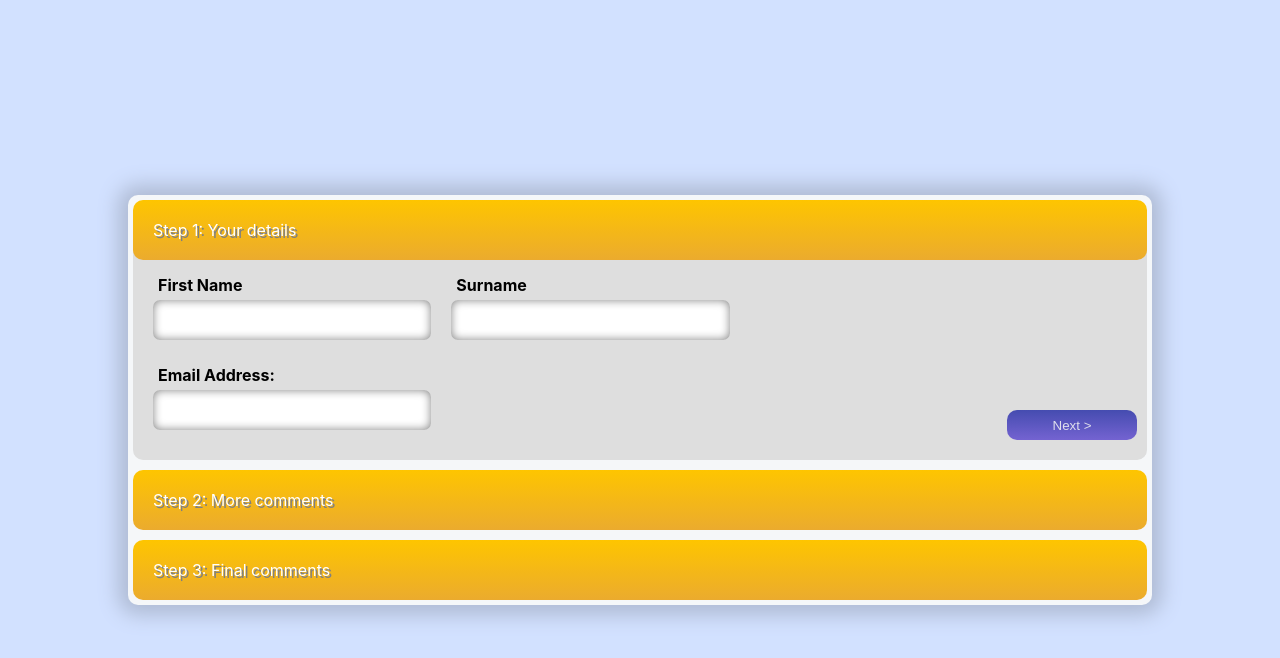
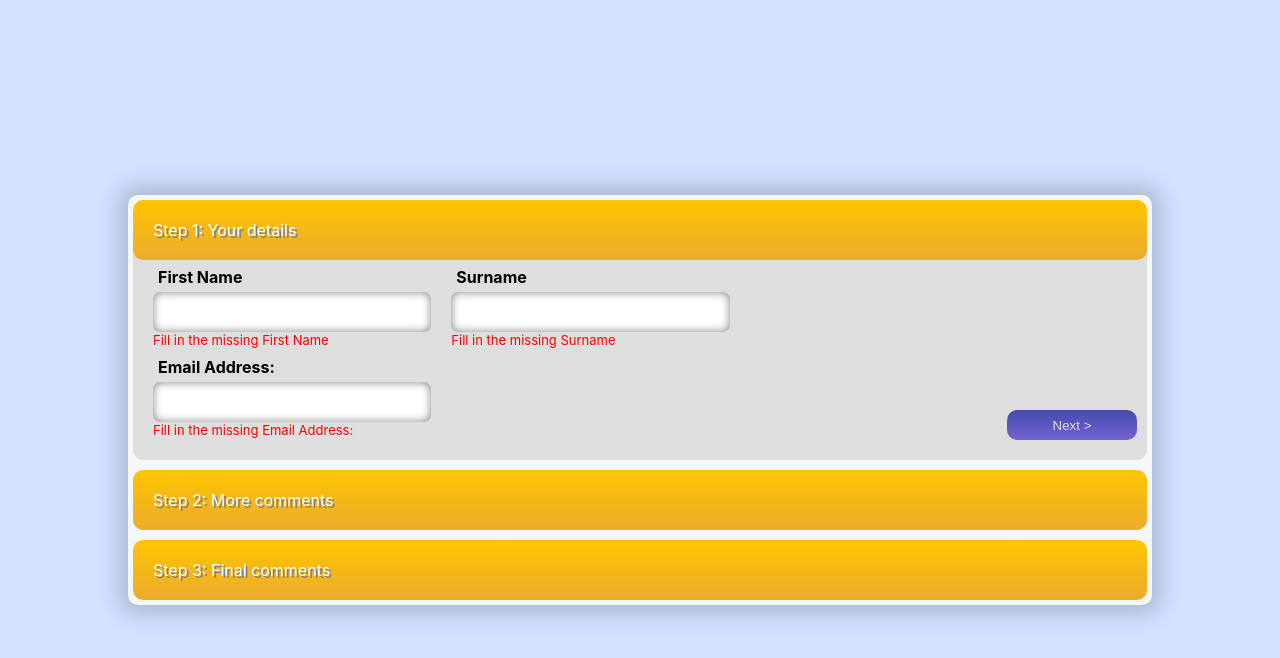
Before and after one commit to lok020/interview_test, a React (Create React App) app: page / in a window 1280 px wide. Both pictures are taken after a click on the button "Next >". Shown: the top 658 px of the page. Built offline with nearby package versions, Linux system fonts and the light colour scheme.

Commit message:
added validation

```diff
--- a/src/App.scss
+++ b/src/App.scss
@@ -48,7 +48,7 @@ $input-border-radius: 7px;
 
           .expand-col{
             width: 40%;
-            padding: 10px;
+            padding: 2px 10px;
           }
         }
 
@@ -110,6 +110,11 @@ $input-border-radius: 7px;
             height: 150px;
             resize: none;
           }
+
+          .warning{
+            font-size: 13px;
+            color: red;
+          }
         }
 
         .btn-area{
--- a/src/COMPONENT/TitleNInputSelect.js
+++ b/src/COMPONENT/TitleNInputSelect.js
@@ -1,6 +1,6 @@
 import React from 'react'
 
-function TitleNInputSelect({title, input, updateInput, list}) {
+function TitleNInputSelect({title, input, updateInput, list, warning}) {
 
     return (
         <form className='input-area expand-col'>
@@ -13,6 +13,7 @@ function TitleNInputSelect({title, input, updateInput, list}) {
                     </option>
                 )}
             </select>
+            {warning && <label className='warning'>{`Fill in the missing ${title}`}</label>}
         </form>
     )
 }
--- a/src/COMPONENT/TitleNInputText.js
+++ b/src/COMPONENT/TitleNInputText.js
@@ -1,11 +1,11 @@
 import React from 'react'
 
-function TitleNInput({title, input, updateInput}) {
-
+function TitleNInput({title, input, updateInput, warning}) {
     return (
         <form className='input-area expand-col'>
             <label className='label'>{title}</label>
             <input className='input text' type={"text"} value={input} onChange={updateInput}/>
+            {warning && <label className='warning'>{`Fill in the missing ${title}`}</label>}
         </form>
     )
 }
--- a/src/COMPONENT/TitleNInputTextarea.js
+++ b/src/COMPONENT/TitleNInputTextarea.js
@@ -1,11 +1,12 @@
 import React from 'react'
 
-function TitleNInputTextarea({title, input, updateInput}) {
+function TitleNInputTextarea({title, input, updateInput, warning}) {
 
     return (
         <form className='input-area col-1'>
             <label className='label'>{title}</label>
             <textarea className='input textarea' value={input} onChange={updateInput}/>
+            {warning && <label className='warning'>{`Fill in the missing ${title}`}</label>}
         </form>
     )
 }
--- a/src/COMPONENT/TitleNListOfInputText.js
+++ b/src/COMPONENT/TitleNListOfInputText.js
@@ -1,6 +1,14 @@
 import React from 'react'
 
-function TitleNListOfInputText({title, input, updateInput}) {
+function TitleNListOfInputText({title, input, updateInput, warning, warning_key}) {
+    const checkWarning = () => {
+        let result = "";
+        for (let i in warning){
+            if (warning[i] === true)
+                result += `${warning_key[i]}, `;
+        }
+        return result.substring(0, result.length-2);
+    }
 
     return (
         <form className='input-area expand-col'>
@@ -10,6 +18,9 @@ function TitleNListOfInputText({title, input, updateInput}) {
                     <input className='input special-text' key={index} type={"text"} id={index} value={date} onChange={updateInput}/>
                 )}
             </div>
+            {warning.includes(true) && <label className='warning'>
+                {"Fill in the missing: " + checkWarning()}
+            </label>}
         </form>
     )
 }
--- a/src/STEPS/Step1.js
+++ b/src/STEPS/Step1.js
@@ -5,8 +5,9 @@ import TitleNInputText from '../COMPONENT/TitleNInputText';
 function Step1({is_expand, expand, nextStep}) {
     const [firstName, setFirstName] = useState("");
     const [surname, setSurname] = useState("");
-    const [Email, setEmail] = useState("");
-
+    const [email, setEmail] = useState("");
+    // warning index representaion -> [firstName, surname, email]
+    const [warning, setWarning] = useState([false, false, false]);
 
     const updateFirstName = (e) => {
         setFirstName(e.target.value);
@@ -21,7 +22,30 @@ function Step1({is_expand, expand, nextStep}) {
     }
 
     const validation = () => {
-        if (firstName !== "" && surname !== "" && Email !== "") nextStep();
+        // deep copy for edit
+        let new_warning = JSON.parse(JSON.stringify(warning));
+        // first name checking
+        if (firstName !== "")
+            new_warning[0] = false;
+        else
+            new_warning[0] = true;
+
+        // surname checking
+        if (surname !== "")
+            new_warning[1] = false;
+        else
+            new_warning[1] = true;
+
+        // email checking
+        if (email !== "" && email.includes("@") &&
+            email.slice(-1) !== "@" && email.includes(".") &&
+            email.slice(-1) !== ".")
+            new_warning[2] = false;
+        else
+            new_warning[2] = true;
+        setWarning(new_warning);
+
+        if (!new_warning.includes(true)) nextStep();
     }
 
     return (
@@ -30,9 +54,9 @@ function Step1({is_expand, expand, nextStep}) {
             {is_expand ?
             <div className='expand'>
                 <div className='expand-row'>
-                    <TitleNInputText title={"First Name"} input={firstName} updateInput={updateFirstName}/>
-                    <TitleNInputText title={"Surname"} input={surname} updateInput={updateSurname}/>
-                    <TitleNInputText title={"Email Address:"} input={Email} updateInput={updateEmail}/>
+                    <TitleNInputText title={"First Name"} input={firstName} updateInput={updateFirstName} warning={warning[0]}/>
+                    <TitleNInputText title={"Surname"} input={surname} updateInput={updateSurname} warning={warning[1]}/>
+                    <TitleNInputText title={"Email Address:"} input={email} updateInput={updateEmail} warning={warning[2]}/>
                 </div>
                 <div className='btn-area'>
                     <button className='action-btn' onClick={validation}>
--- a/src/STEPS/Step2.js
+++ b/src/STEPS/Step2.js
@@ -10,6 +10,8 @@ function Step2({is_expand, expand, nextStep}) {
     const [year, setYear] = useState("");
     const [month, setMonth] = useState("");
     const [day, setDay] = useState("");
+    // warning index representaion -> [telephone, gender, year, month, day]
+    const [warning, setWarning] = useState([false, false, false, false, false]);
 
 
     const updateTelephone = (e) => {
@@ -34,7 +36,41 @@ function Step2({is_expand, expand, nextStep}) {
     }
 
     const validation = () => {
-        if (telephone !== "" && gender !== "" && year !== "" && month !== "" && day !== "") {nextStep()};
+        // deep copy for edit
+        let new_warning = JSON.parse(JSON.stringify(warning));
+        // telephone checking
+        if (telephone !== "")
+            new_warning[0] = false;
+        else
+            new_warning[0] = true;
+
+        // gender checking
+        if (gender !== "")
+            new_warning[1] = false;
+        else
+            new_warning[1] = true;
+
+        // year checking
+        if (year !== "")
+            new_warning[2] = false;
+        else
+            new_warning[2] = true;
+
+        // month checking
+        if (month !== "")
+            new_warning[3] = false;
+        else
+            new_warning[3] = true;
+
+        // day checking
+        if (day !== "")
+            new_warning[4] = false;
+        else
+            new_warning[4] = true;
+
+        setWarning(new_warning);
+
+        if (!new_warning.includes(true)) nextStep();
     }
 
     return (
@@ -43,9 +79,9 @@ function Step2({is_expand, expand, nextStep}) {
             {is_expand ?
             <div className='expand'>
                 <div className='expand-row'>
-                    <TitleNInputText title={"Telephone number"} input={telephone} updateInput={updateTelephone}/>
-                    <TitleNInputSelect title={"Gender"} input={gender} updateInput={updateGender} list={["Male", "Female"]}/>
-                    <TitleNListOfInputText title={"Date of birth"} input={[year, month, day]} updateInput={updateDateOfBirth}/>
+                    <TitleNInputText title={"Telephone number"} input={telephone} updateInput={updateTelephone} warning={warning[0]}/>
+                    <TitleNInputSelect title={"Gender"} input={gender} updateInput={updateGender} list={["Male", "Female"]} warning={warning[1]}/>
+                    <TitleNListOfInputText title={"Date of birth"} input={[year, month, day]} updateInput={updateDateOfBirth} warning={[warning[2], warning[3], warning[4]]} warning_key={["year", "month", "day"]}/>
                 </div>
                 <div className='btn-area'>
                     <button className='action-btn' onClick={validation}>
--- a/src/STEPS/Step3.js
+++ b/src/STEPS/Step3.js
@@ -4,6 +4,8 @@ import TitleNInputTextarea from '../COMPONENT/TitleNInputTextarea';
 
 function Step3({is_expand, expand, nextStep}) {
     const [comments, setComments] = useState("");
+    // warning index representaion -> [comments]
+    const [warning, setWarning] = useState([false]);
 
 
     const updateComments = (e) => {
@@ -11,7 +13,17 @@ function Step3({is_expand, expand, nextStep}) {
     }
 
     const validation = () => {
-        if (comments !== "") nextStep();
+        // deep copy for edit
+        let new_warning = JSON.parse(JSON.stringify(warning));
+        // comments checking
+        if (comments !== "")
+            new_warning[0] = false;
+        else
+            new_warning[0] = true;
+
+        setWarning(new_warning);
+
+        if (!new_warning.includes(true)) nextStep();
     }
 
     return (
@@ -20,7 +32,7 @@ function Step3({is_expand, expand, nextStep}) {
             {is_expand ?
             <div className='expand'>
                 <div className='expand-row-for-2-column'>
-                    <TitleNInputTextarea title={"Comments"} input={comments} updateInput={updateComments}/>
+                    <TitleNInputTextarea title={"Comments"} input={comments} updateInput={updateComments} warning={warning[0]}/>
                     <div className='col-2 btn-area'>
                         <button className='action-btn' onClick={validation}>
                             {"Next >"}
```
